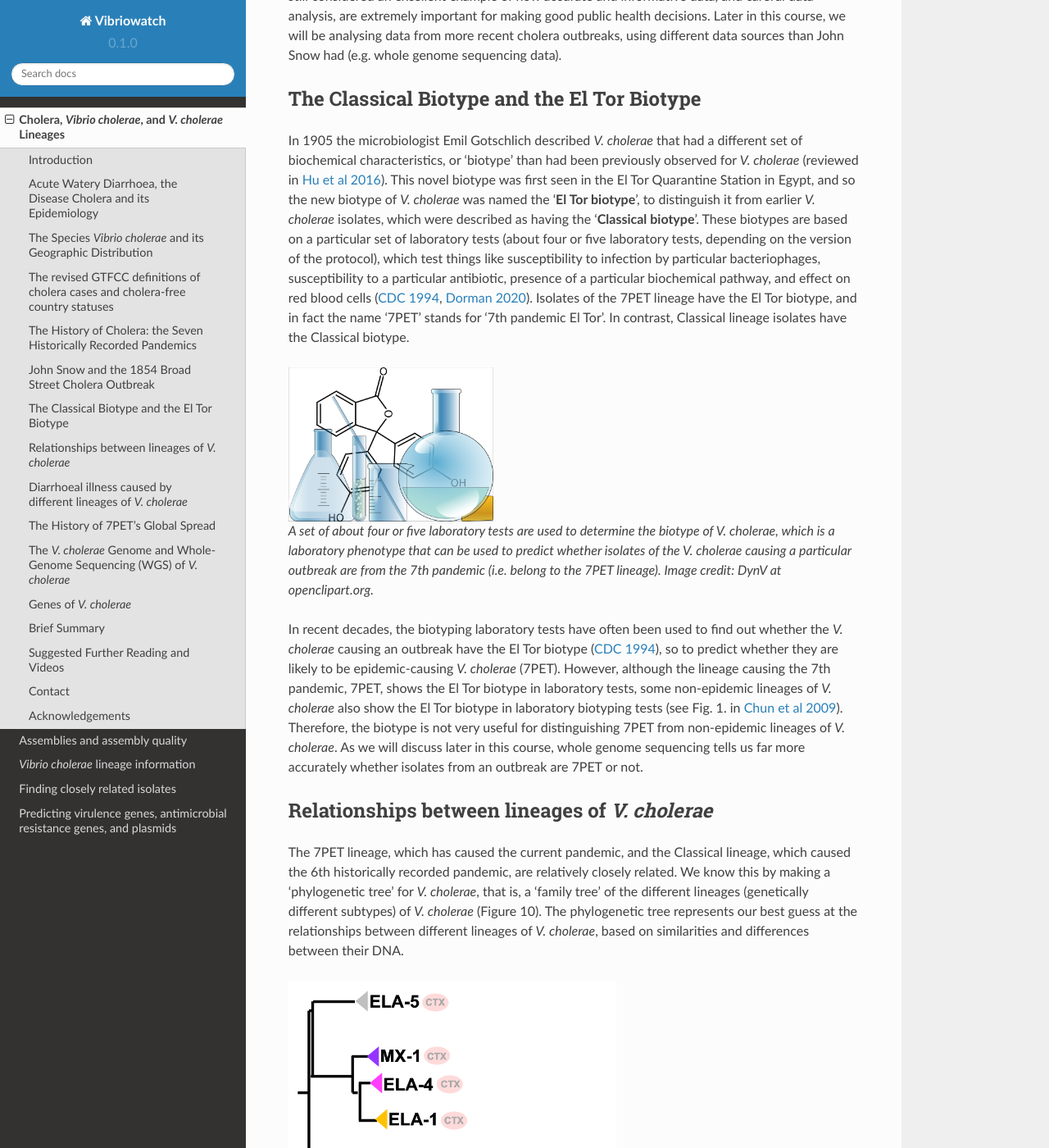
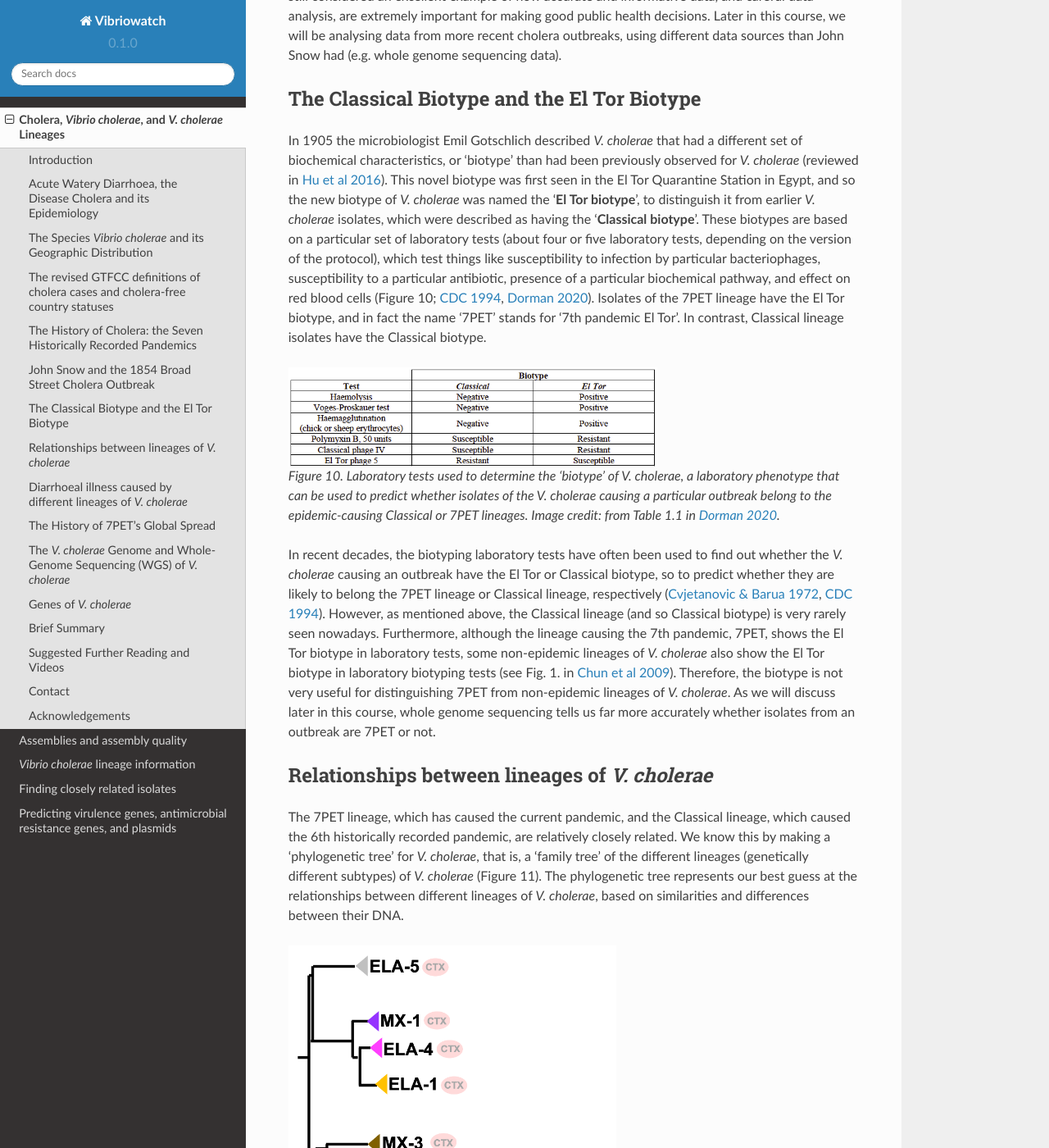
Before and after one commit to avrilcoghlan/cholerabook, a Sphinx documentation site: the page built from docs/source/vibriogenomes.rst, in a window 1280 px wide and 1400 px high, scrolled down 7835 px. Shown: the whole window at 82% size. Built offline with Sphinx 7.4.7 and the Read the Docs theme 2.0.0, drawn with Linux system fonts in a browser that asks for light colours; some of the changed text lies outside the part shown.

Commit message:
Update vibriogenomes.rst

```diff
--- a/docs/source/vibriogenomes.rst
+++ b/docs/source/vibriogenomes.rst
@@ -229,9 +229,10 @@ The Classical Biotype and the El Tor Biotype
 In 1905 the microbiologist Emil Gotschlich described  *V. cholerae* that had a different set of biochemical characteristics, or 'biotype' than
 had been previously observed for *V. cholerae* (reviewed in `Hu et al 2016`_). This novel biotype was first seen in the El Tor Quarantine Station in Egypt,
 and so the new biotype of *V. cholerae* was named the '**El Tor biotype**', to distinguish it from earlier *V. cholerae* isolates, which were
-described as having the '**Classical biotype**'. These biotypes are based on a particular set of laboratory tests (about four
+described as having the '**Classical biotype**'.
+These biotypes are based on a particular set of laboratory tests (about four
 or five laboratory tests, depending on the version of the protocol), which test things like susceptibility to infection by particular bacteriophages,
-susceptibility to a particular antibiotic, presence of a particular biochemical pathway, and effect on red blood cells (`CDC 1994`_, `Dorman 2020`_).
+susceptibility to a particular antibiotic, presence of a particular biochemical pathway, and effect on red blood cells (Figure 10; `CDC 1994`_, `Dorman 2020`_).
 Isolates of the 7PET lineage have the El Tor biotype, and in fact the name '7PET' stands for '7th pandemic El Tor'.
 In contrast, Classical lineage isolates have the Classical biotype.
 
@@ -241,14 +242,17 @@ In contrast, Classical lineage isolates have the Classical biotype.
 
 .. _Dorman 2020: https://www.sanger.ac.uk/theses/md25-thesis.pdf
 
-.. figure:: LabTests.png
-  :width: 250
+.. figure:: Biotype.png
+  :width: 450
 
-  A set of about four or five laboratory tests are used to determine the biotype of *V. cholerae*, which is a laboratory phenotype that can be used to predict whether isolates of the *V. cholerae* causing a particular outbreak are from the 7th pandemic (i.e. belong to the 7PET lineage). Image credit: DynV at openclipart.org.
+  Figure 10. Laboratory tests used to determine the 'biotype' of *V. cholerae*, a laboratory phenotype that can be used to predict whether isolates of the *V. cholerae* causing a particular outbreak belong to the epidemic-causing Classical or 7PET lineages. Image credit: from Table 1.1 in `Dorman 2020`_.
+
+.. _Dorman 2020: https://www.sanger.ac.uk/theses/md25-thesis.pdf
 
 In recent decades, the biotyping laboratory tests have often been used to find out whether the *V. cholerae*
-causing an outbreak have the El Tor biotype (`CDC 1994`_), so to predict whether they are likely to be epidemic-causing *V. cholerae* (7PET).
-However, although the lineage causing the 7th pandemic, 7PET, shows the El Tor biotype in laboratory tests, some
+causing an outbreak have the El Tor or Classical biotype, so to predict whether they are likely to belong the 7PET lineage or Classical lineage, respectively
+(`Cvjetanovic & Barua 1972`_, `CDC 1994`_). However, as mentioned above, the Classical lineage (and so Classical biotype) is very rarely seen nowadays.
+Furthermore, although the lineage causing the 7th pandemic, 7PET, shows the El Tor biotype in laboratory tests, some
 non-epidemic lineages of *V. cholerae* also show the El Tor biotype in laboratory biotyping tests (see Fig. 1. in `Chun et al 2009`_).
 Therefore, the biotype is not very useful for distinguishing 7PET from non-epidemic lineages of *V. cholerae*.
 As we will discuss later in this course, whole genome sequencing tells us far more accurately whether isolates from an
@@ -256,12 +260,16 @@ outbreak are 7PET or not.
 
 .. _Chun et al 2009: https://pubmed.ncbi.nlm.nih.gov/19720995/
 
+.. _Cvjetanovic & Barua 1972: https://pubmed.ncbi.nlm.nih.gov/4561957/
+
+.. _CDC 1994: https://stacks.cdc.gov/view/cdc/52473
+
 Relationships between lineages of *V. cholerae*
 -----------------------------------------------
 
 The 7PET lineage, which has caused the current pandemic, and the Classical lineage, which caused the 6th historically
 recorded pandemic, are relatively closely related. We know this by making a 'phylogenetic tree' for *V. cholerae*, that is, a
-'family tree' of the different lineages (genetically different subtypes) of *V. cholerae* (Figure 10).
+'family tree' of the different lineages (genetically different subtypes) of *V. cholerae* (Figure 11).
 The phylogenetic tree represents our best guess at the relationships between different lineages of *V. cholerae*, based on similarities and
 differences between their DNA.
 
@@ -270,7 +278,13 @@ differences between their DNA.
 .. figure:: Lineages.png
   :width: 400
 
-  Figure 10. A phylogenetic tree of some of the known lineages of *V. cholerae*. The triangles at the ends of branches represent existing lineages. The red dot represents the last common ancestor of the Classical and 7PET lineages, while the yellow dot represents the last common ancestor of the ELA-3 and 7PET lineages. Practically 100% of 7PET isolates produce cholera toxin. Some isolates from non-epidemic lineages are also predicted to produce cholera toxin (because they have the genes encoding cholera toxin). Image credit: A. Coghlan, based on the tree in Supplementary Figure 2 and Table S3 of `Domman et al 2017`_, and with the addition of information on L3b and L9.
+  Figure 11. A phylogenetic tree of some of the known lineages of *V. cholerae*. The triangles at the ends of branches represent existing lineages. The red dot represents the last common ancestor of the Classical and 7PET lineages, while the yellow dot represents the last common ancestor of the ELA-3 and 7PET lineages. Practically 100% of 7PET isolates produce cholera toxin. Some isolates from non-epidemic lineages are also predicted to produce cholera toxin (because they have the genes encoding cholera toxin; `Chun et al 2009`_, `Hao et al 2023`_; `Domman et al 2017`_). Image credit: A. Coghlan, based on the tree in Supplementary Figure 2 and Table S3 of `Domman et al 2017`_, and with the addition of information on L3b and L9.
+
+.. _Chun et al 2009: https://pubmed.ncbi.nlm.nih.gov/19720995/
+
+.. _Hao et al 2023: https://pubmed.ncbi.nlm.nih.gov/37146742/
+
+.. _Domman et al 2017: https://pubmed.ncbi.nlm.nih.gov/29123068/
 
 You may have encountered phylogenetic trees before, but if not, don't worry, we will be discussing them a lot in this course.
 In this tree, the arrow of time goes from left to right, with the left-hand side of the tree being the furthest back in history and the
@@ -456,11 +470,11 @@ DNA which encodes (specifies the production of) particular proteins. For example
 proteins that form cholera toxin. In total the two *V. cholerae* chromosomes contain almost 4000 protein-coding genes in a typical isolate
 from the 7PET lineage (`Heidelberg et al 2000`_).
 
-The *ctxA* and *ctxB* genes are usually found close together in the *V. cholerae* genome, in a region known as the **CTX region** (Figure 17).
+The *ctxA* and *ctxB* genes are usually found close together in the *V. cholerae* genome, in a region known as the **CTX region** (Figure 18).
 Practically 100% of 7PET isolates contain the CTX region in their chromosome, and so produce cholera toxin, and therefore cause a human
 host to suffer acute watery diarrhoea. Isolates of a small number of non-epidemic lineages of *V. cholerae*, most
 of which are relatively closely related to 7PET (e.g. L3, L9, Gulf Coast, Classical), sometimes have *ctxA* and *ctxB* genes (`Chun et al 2009`_,
-`Hao et al 2023`_; see Figure 10 above). Occasionally *ctxAB* genes are seen in isolates of non-epidemic lineages of *V. cholerae* that
+`Hao et al 2023`_; `Domman et al 2017`_; see Figure 11 above). Occasionally *ctxAB* genes are seen in isolates of non-epidemic lineages of *V. cholerae* that
 are very distantly related to 7PET, but this is very rare (e.g. isolate V51 described in `Chun et al 2009`_).
 
 .. _Heidelberg et al 2000: https://pubmed.ncbi.nlm.nih.gov/10952301/
```
Also changed, not shown: other parts of docs/source/vibriogenomes.rst (+16 -14 lines).
